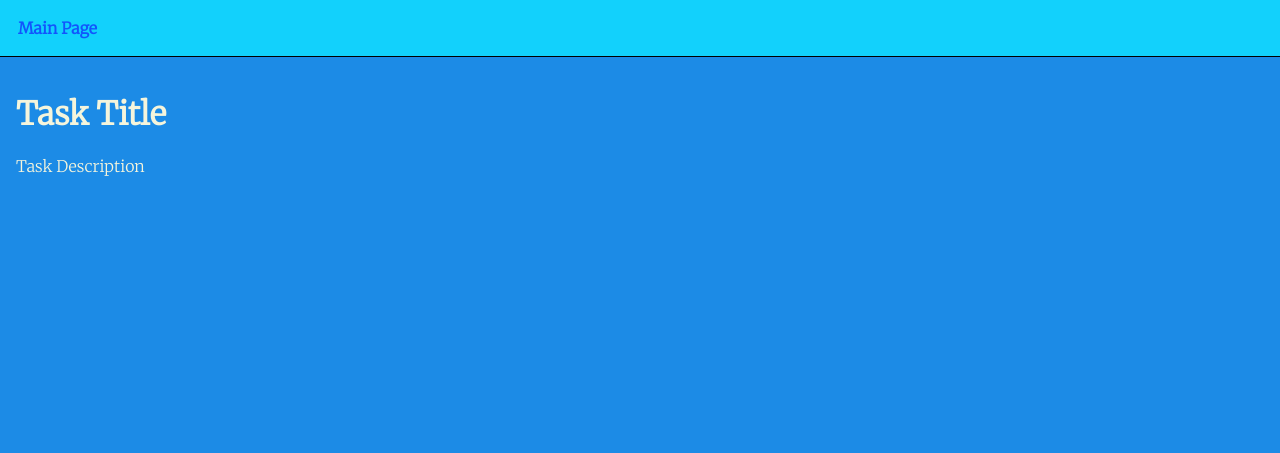
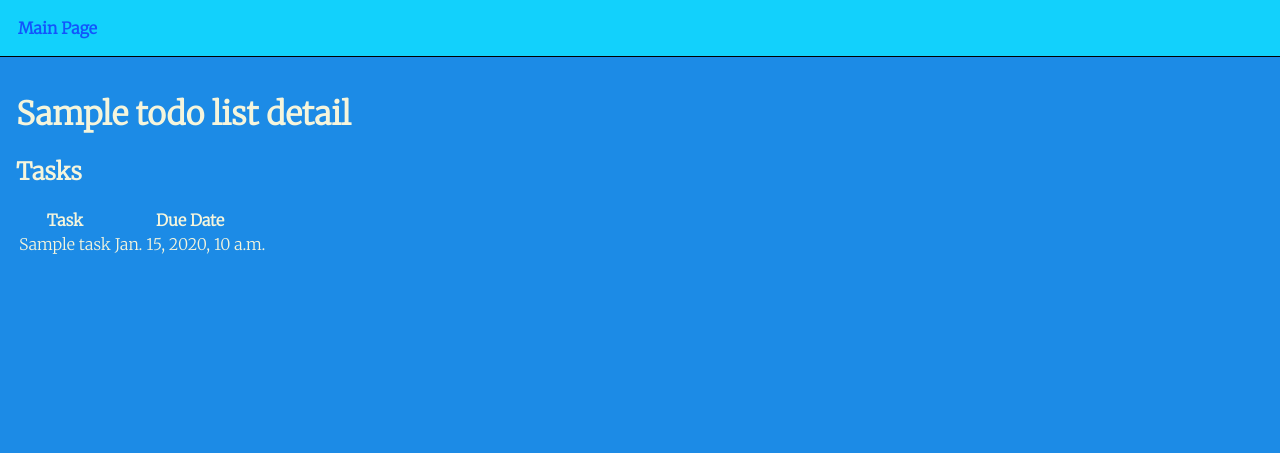
Before and after one commit to kennedycassiday/ProgressPulse, a Django app: template todos/templates/tasks/detail.html in a window 1280 px wide. Shown: the top 453 px of the page. Run offline with Django 3.2, Linux system fonts and the light colour scheme; the template is opened without the code that fills it: most values are stand-ins (such as "Sample title", 1, 10 or a date in 2020).

Commit message:
added detail view for todo lists

```diff
--- a/todos/templates/tasks/detail.html
+++ b/todos/templates/tasks/detail.html
@@ -4,7 +4,7 @@
 <head>
     <meta charset="UTF-8">
     <meta name="viewport" content="width=device-width, initial-scale=1.0">
-    <title>Task</title>
+    <title>Todo List</title>
     <link rel="stylesheet" href="{% static "css/tasks.css" %}">
 </head>
 <body>
@@ -14,8 +14,26 @@
         </nav>
     </header>
     <main>
-        <h1>Task Title</h1>
-        <p>Task Description</p>
+        <div>
+            <h1>{{ todo_list_detail.name }}</h1>
+            <h2>Tasks</h2>
+            <table>
+                <thead>
+                    <tr>
+                        <th>Task</th>
+                        <th>Due Date</th>
+                    </tr>
+                </thead>
+                <tbody>
+                    {% for task in todo_list_detail.items.all %}
+                    <tr>
+                        <td>{{ task.task }}</td>
+                        <td>{{ task.due_date }}</td>
+                    </tr>
+                    {% endfor %}
+                </tbody>
+            </table>
+        </div>
     </main>
 </body>
     <footer>
--- a/todos/urls.py
+++ b/todos/urls.py
@@ -2,9 +2,11 @@ from django.urls import path
 from todos.views import (
     show_task,
     todo_list_list,
+    show_todo_list,
 )
 
 urlpatterns = [
     path("tasks/", show_task),
-    path("", todo_list_list, name="todo_list_list")
+    path("", todo_list_list, name="todo_list_list"),
+    path("<int:id>", show_todo_list, name="show_todo_list"),
 ]
```
Also changed, not shown: todos/views.py (+8 -1 lines).
